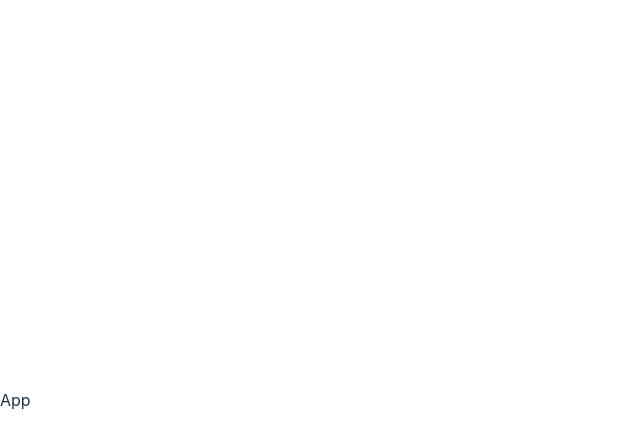
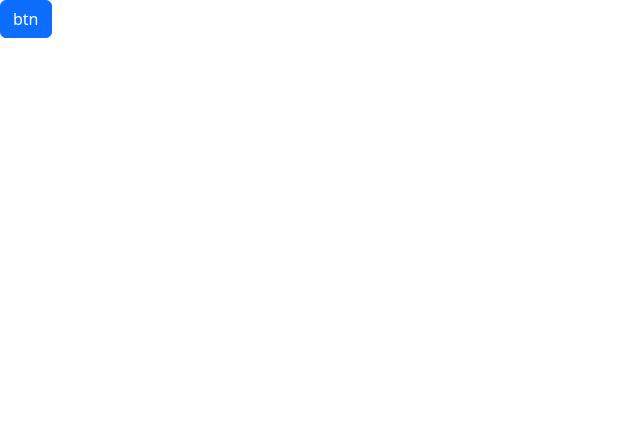
Before and after one commit to Nazim9945/Expense-Tracker, a React (Vite) app: page / in a window 1280 px wide. Shown: the top 448 px of the page, without its empty margins (0-640 px from the left). Built offline with nearby package versions, Linux system fonts and the light colour scheme.

Commit message:
install bootstrap

```diff
--- a/package.json
+++ b/package.json
@@ -10,6 +10,7 @@
     "preview": "vite preview"
   },
   "dependencies": {
+    "bootstrap": "^5.3.3",
     "react": "^18.3.1",
     "react-dom": "^18.3.1"
   },
--- a/src/App.tsx
+++ b/src/App.tsx
@@ -2,7 +2,9 @@
 
 const App = () => {
   return (
-    <div>App</div>
+    <div>
+      <button className="btn btn-primary">btn</button>
+    </div>
   )
 }
 
--- a/src/main.tsx
+++ b/src/main.tsx
@@ -1,7 +1,7 @@
 import React from 'react'
 import ReactDOM from 'react-dom/client'
 import App from './App.tsx'
-import './index.css'
+import "bootstrap/dist/css/bootstrap.min.css";
 
 ReactDOM.createRoot(document.getElementById('root')!).render(
   <React.StrictMode>
```
Also changed, not shown: 1 other file (tests, documents, lock files or other folders).
